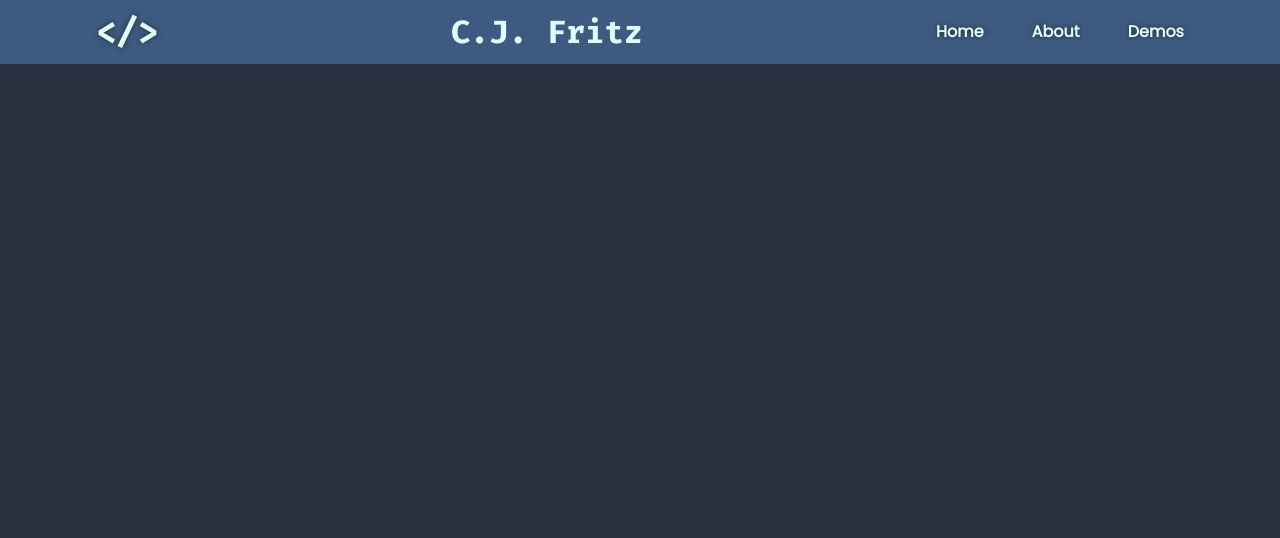
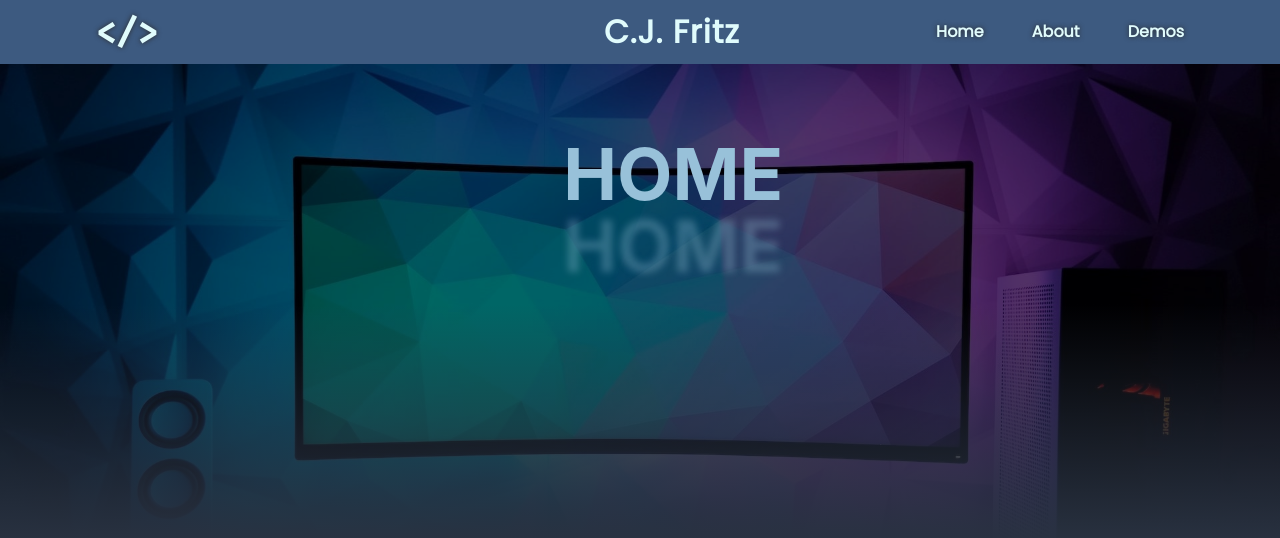
Before and after one commit to cjfritz9/Personal-Site, a React (Create React App) app: page / in a window 1280 px wide. Shown: the top 538 px of the page. Built offline with nearby package versions, Linux system fonts and the light colour scheme.

Commit message:
homepage hero & nav v0.00001

```diff
--- a/public/style.css
+++ b/public/style.css
@@ -1,4 +1,7 @@
 @import url('https://fonts.googleapis.com/css2?family=Fira+Mono:wght@700&family=Inter&family=Marcellus&family=Poppins&display=swap');
+
+
+
 ::-webkit-scrollbar {
   width: 8px;
 }
--- a/src/components/App.tsx
+++ b/src/components/App.tsx
@@ -1,12 +1,20 @@
 import { Box } from '@chakra-ui/react';
 import { Routes, Route } from 'react-router';
+import Hero from './Hero';
 import Navigation from './Navigation';
+
+import Hero_Home from '../assets/hero_home.jpg';
 
 const App: React.FC = () => {
   return (
     <Box minH='100vh' minW='100vw' overflowX='hidden' bgColor='Brand.Gunmetal'>
       <Navigation />
-      <Routes>{/* <Route path='/' element={<Home />} /> */}</Routes>
+      <Routes>
+        <Route
+          path='/'
+          element={<Hero heading='HOME' imageLink={Hero_Home} />}
+        />
+      </Routes>
       {/* <Ankle /> */}
       {/* <Footer /> */}
     </Box>
--- /dev/null
+++ b/src/components/Hero.tsx
@@ -0,0 +1,45 @@
+import { Box, Heading, Image, Stack } from '@chakra-ui/react';
+import { HeroProps } from '../models/Props';
+
+const Hero: React.FC<HeroProps> = ({ imageLink, heading }) => {
+  console.log(imageLink);
+
+  return (
+    <Stack pos='relative' w='100vw'>
+      <Box
+        top='0%'
+        pos='absolute'
+        w='100vw'
+        maxH={['160px', '160px', '480px']}
+        h={['160px', '160px', '480px']}
+        bg='linear-gradient(0deg, #293241 0%, #00000000 50%)'
+        zIndex={2}
+      />
+      <Image
+        userSelect='none'
+        mt='0px !important'
+        src={imageLink}
+        objectFit='cover'
+        objectPosition='top center'
+        filter='brightness(.40)'
+        maxH={['160px', '160px', '480px']}
+        zIndex={1}
+      />
+      <Heading
+        pos='absolute'
+        userSelect='none'
+        top='14%'
+        left='44%'
+        color='Brand.PaleBlue'
+        fontSize='72px'
+        textShadow='0px 72px 7px #98C1D950'
+        textAlign='center'
+        zIndex={3}
+      >
+        {heading}
+      </Heading>
+    </Stack>
+  );
+};
+
+export default Hero;
--- a/src/components/Navigation.tsx
+++ b/src/components/Navigation.tsx
@@ -2,7 +2,6 @@ import React, { useState } from 'react';
 import { Box, Flex, Link, Text } from '@chakra-ui/react';
 
 const Navigation: React.FC = () => {
-  const [isLogoHovered, setIsLogoHovered] = useState(false);
   return (
     <Flex
       w='100vw'
@@ -11,13 +10,27 @@ const Navigation: React.FC = () => {
       justifyContent='space-between'
       alignItems='center'
       px='6rem'
+      pos='relative'
     >
+      {/* <Box
+        pos='absolute'
+        h='100vh'
+        w='1px'
+        bgColor='Brand.Cyan'
+        left='50%'
+        top='0%'
+      />
       <Box
-        cursor='pointer'
-        onMouseEnter={() => setIsLogoHovered(true)}
-        onMouseLeave={() => setIsLogoHovered(false)}
-      >
+        pos='absolute'
+        w='100vw'
+        h='1px'
+        bgColor='Brand.Cyan'
+        left='0%'
+        top='50%'
+      /> */}
+      <Box>
         <Link
+          cursor='pointer'
           fontFamily='Fira Mono'
           fontSize='36'
           fontWeight='700'
@@ -26,8 +39,18 @@ const Navigation: React.FC = () => {
           {'</>'}
         </Link>
       </Box>
-      <Box>
-        <Text color='Brand.Cyan' userSelect='none' fontSize='32' fontFamily='Fira Mono'>C.J. Fritz</Text>
+      <Box w='90vw' pos='absolute' pointerEvents='none'>
+        <Text
+          color='Brand.Cyan'
+          userSelect='none'
+          fontSize='32'
+          fontFamily='Poppins'
+          fontWeight='bold'
+          letterSpacing='1px'
+          textAlign='center'
+        >
+          C.J. Fritz
+        </Text>
       </Box>
       <Flex gap='3rem'>
         <Link>Home</Link>
--- /dev/null
+++ b/src/models/Props.ts
@@ -0,0 +1,4 @@
+export interface HeroProps {
+  imageLink: string;
+  heading: string;
+}
```
Also changed, not shown: src/assets/hero_home.jpg (added).
